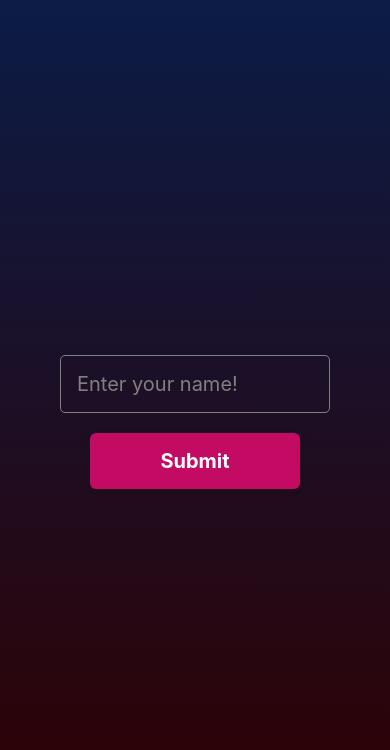
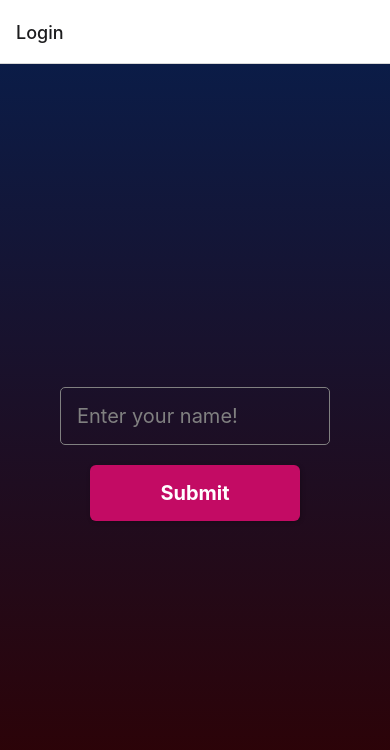
Before and after one commit to Nity-a-priya/rn-ecommerce-team2, a React Native app: screen / in a window 390 px wide. Shown: the top 750 px of the page. Built offline with nearby package versions, Linux system fonts and the light colour scheme.

Commit message:
Modify screens in App.js file

```diff
--- a/App.js
+++ b/App.js
@@ -17,17 +17,9 @@ import { Ionicons } from "@expo/vector-icons";
 const Tab = createBottomTabNavigator();
 const Stack = createStackNavigator();
 
-function Navigate() {
-  const nameCtx = useContext(NameContext);
-
-  // Assuming `getStoreData` is a function defined in your context to get data
-  nameCtx.getStoreData("name");
-
+function AuthScreens() {
   return (
-    <NavigationContainer>
-      {!!nameCtx.name ? (
     <Tab.Navigator>
-
       <Tab.Screen
         name="Home"
         component={HomeScreen}
@@ -67,11 +59,25 @@ function Navigate() {
           ),
         }}
       />
+    </Tab.Navigator>
+  );
+}
 
-        </Tab.Navigator>
-      ) : (
-        <Login />
-      )}
+function UnAuthScreen() {
+  return (
+    <Stack.Navigator>
+      <Stack.Screen name="Login" component={Login} />
+    </Stack.Navigator>
+  );
+}
+
+function Navigate() {
+  const nameCtx = useContext(NameContext);
+  nameCtx.getStoreData("name");
+
+  return (
+    <NavigationContainer>
+      {!!nameCtx.name ? <AuthScreens /> : <UnAuthScreen />}
     </NavigationContainer>
   );
 }
```
Lines whose indentation alone changed are shown as unchanged.
